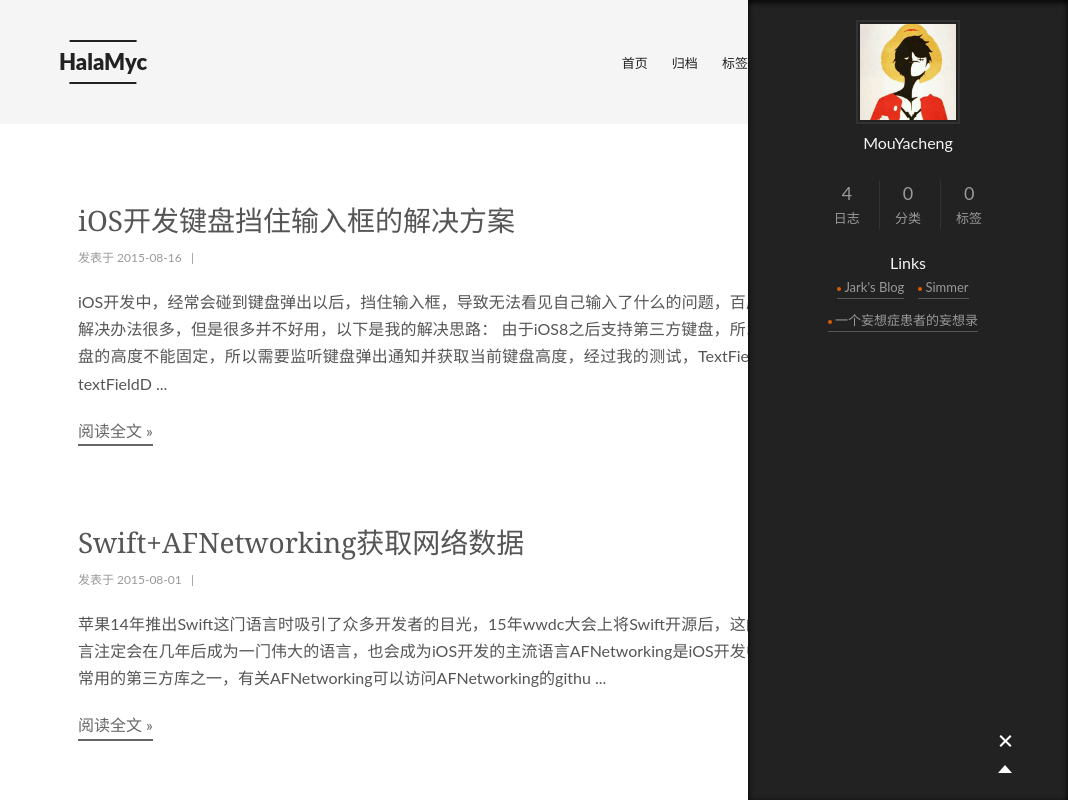
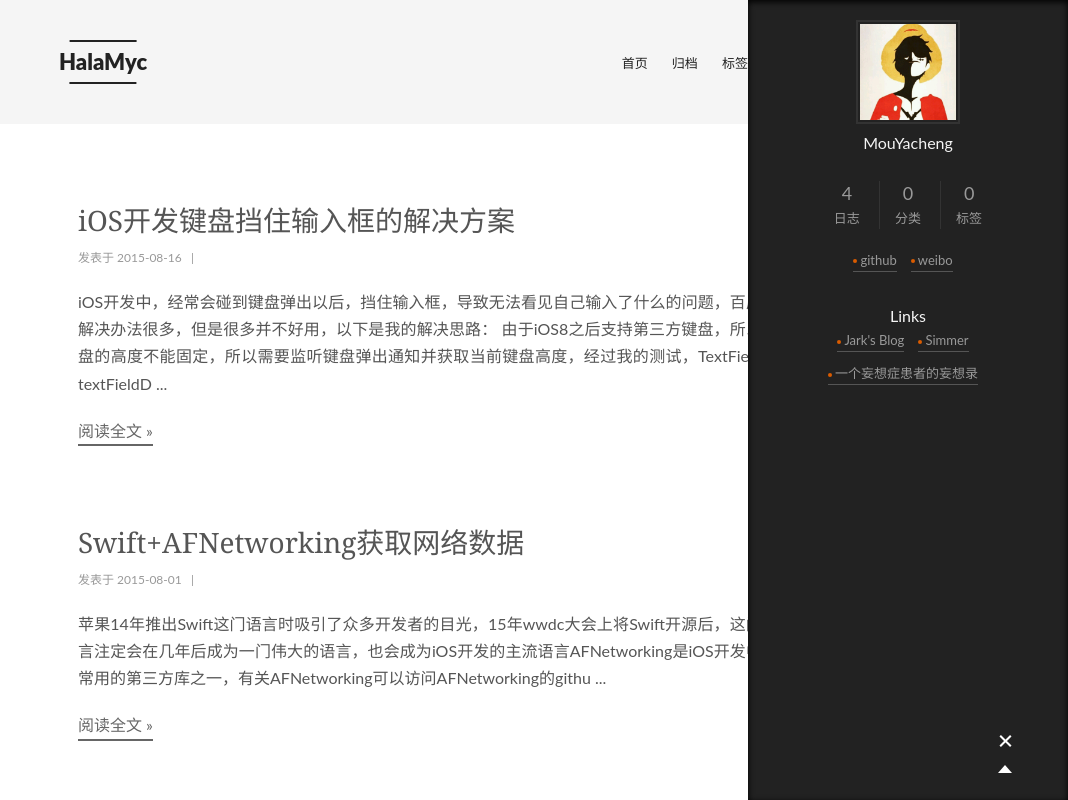
Before and after one commit to HalaMyc/HalaMyc.github.io, a plain HTML site: page index.html in a window 1280 px wide. Both pictures are taken after a click on the element 1217 px from the left and 742 px from the top of the page. Shown: the top 800 px of the page, without its empty margins (212-1280 px from the left). Drawn offline with Linux system fonts and the light colour scheme; a script that the page names is missing.

Commit message:
Site updated: 2015-08-24 22:48:36

```diff
--- a/index.html
+++ b/index.html
@@ -515,6 +515,16 @@ NSLocalizedDescription=Request failed: unacceptable content-type: text/html}
 
         <div class="links-of-author motion-element">
 
+
+              <span class="links-of-author-item">
+                <a href="https://github.com/HalaMyc" target="_blank">github</a>
+              </span>
+
+              <span class="links-of-author-item">
+                <a href="http://weibo.com/HalaMyc" target="_blank">weibo</a>
+              </span>
+
+
         </div>
 
 
```
Also changed, not shown: 2015/07/21/个人博客搭建完成啦！/index.html (+10 -0 lines), 2015/08/01/AFNetworking使用时text-html错误/index.html (+10 -0 lines), 2015/08/01/Swift-AFNetworking获取网络数据/index.html (+10 -0 lines), 2015/08/16/iOS开发键盘挡住输入框的解决方案/index.html (+10 -0 lines), archives/2015/07/index.html (+10 -0 lines), archives/2015/08/index.html (+10 -0 lines), archives/2015/index.html (+10 -0 lines), archives/index.html (+10 -0 lines).
